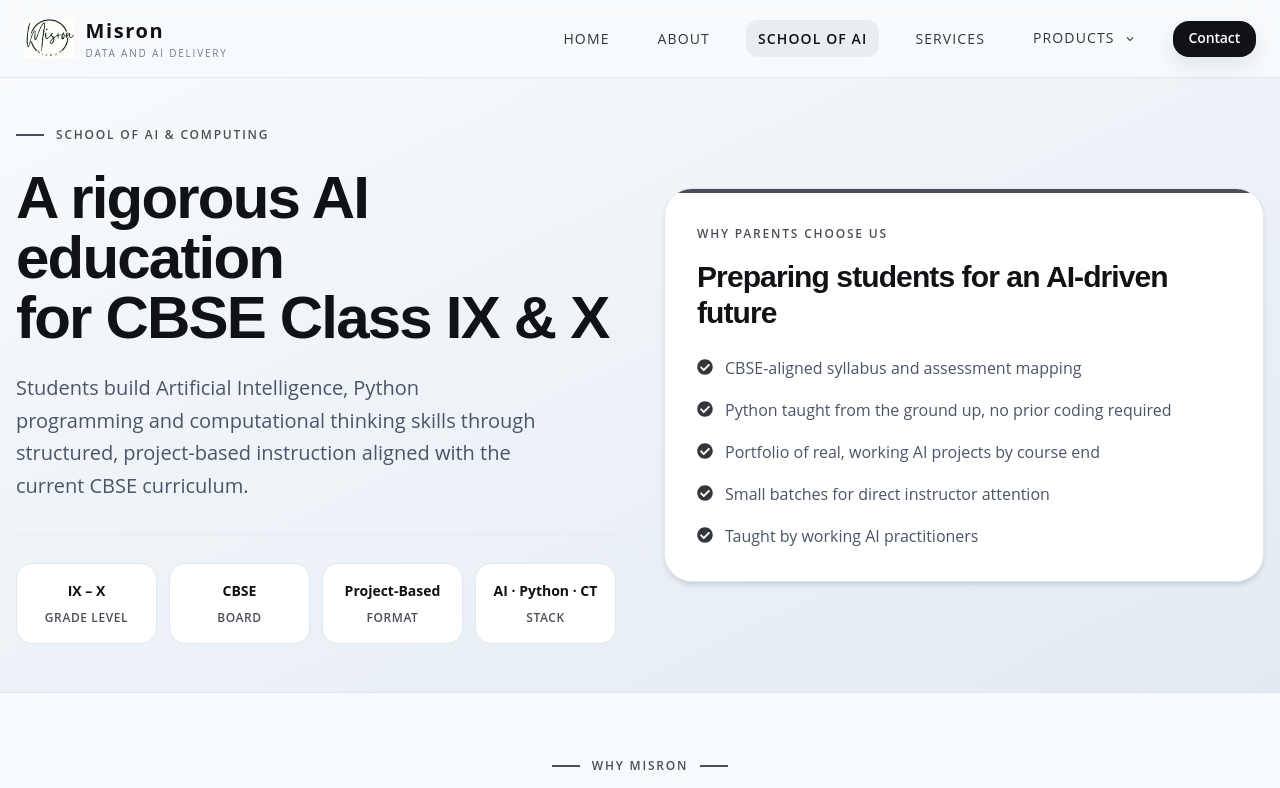
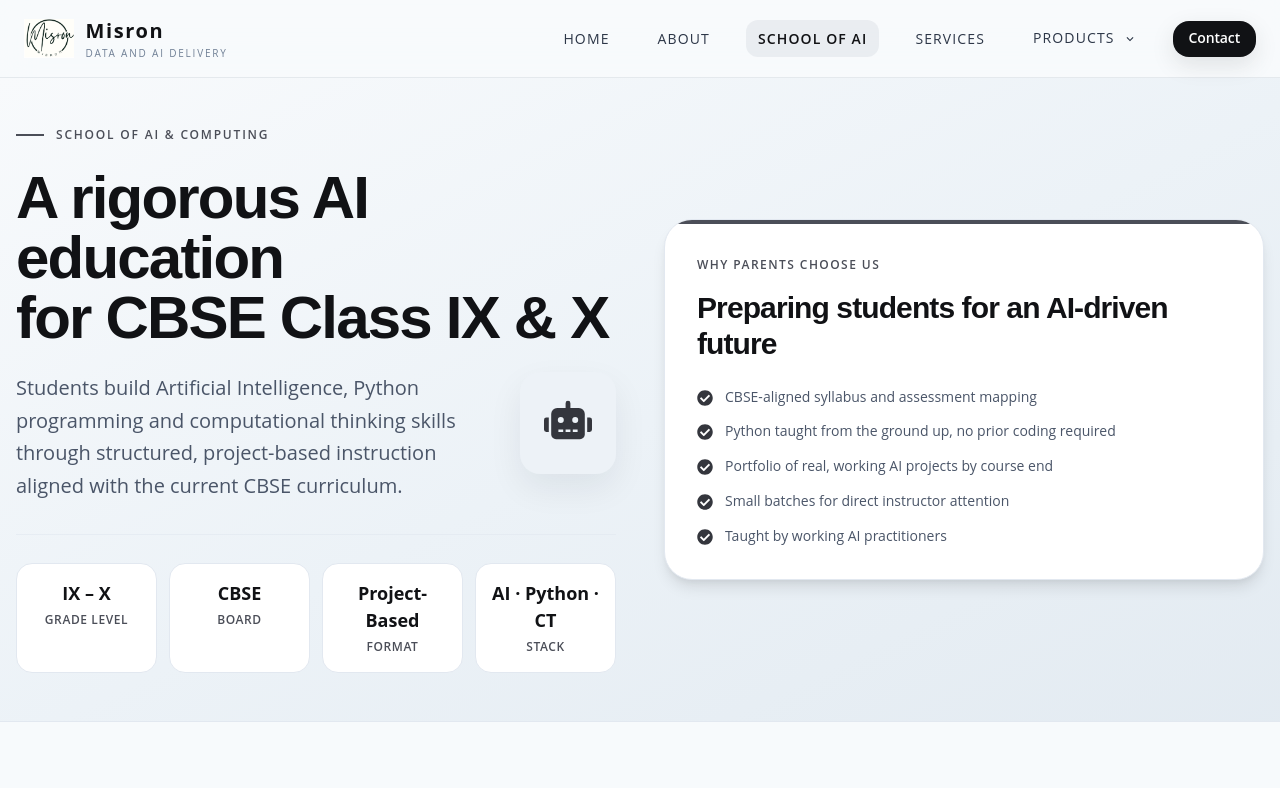
Before and after one commit to ambarishg/misron, a React (Vite) app: page /schoolofai in a window 1280 px wide. Shown: the top 788 px of the page. Built offline with nearby package versions, Linux system fonts and the light colour scheme.

Commit message:
UX changes

```diff
--- a/src/pages/SchoolOfAI.jsx
+++ b/src/pages/SchoolOfAI.jsx
@@ -112,15 +112,25 @@ export default function SchoolOfAI() {
               for CBSE Class IX &amp; X
             </Heading>
 
+            <HStack align="flex-start" spacing={6} wrap="wrap">
+              <Box flex="1" minW="220px">
                 <Text fontSize={{ base: "lg", md: "xl" }} color={heroSubtext} maxW="520px" lineHeight="tall">
                   Students build Artificial Intelligence, Python programming and
                   computational thinking skills through structured, project-based
                   instruction aligned with the current CBSE curriculum.
                 </Text>
+              </Box>
+
+              <Box display={{ base: "none", md: "block" }}>
+                <Box bg={badgeBg} rounded="xl" p={6} boxShadow={cardShadow} textAlign="center">
+                  <Icon as={FaRobot} boxSize={12} color={accent} />
+                </Box>
+              </Box>
+            </HStack>
 
             <Divider borderColor="gray.200" py={1} />
 
-            <SimpleGrid columns={4} spacing={3} pt={1}>
+            <SimpleGrid columns={{ base: 2, md: 4 }} spacing={3} pt={1}>
               {stats.map((s) => (
                 <Box
                   key={s.label}
@@ -132,10 +142,10 @@ export default function SchoolOfAI() {
                   textAlign="center"
                 >
                   <Text
-                    fontSize={{ base: "sm", md: "base" }}
+                    fontSize={{ base: "sm", md: "lg" }}
                     fontWeight="700"
                     color={heroText}
-                    mb={2}
+                    mb={1}
                   >
                     {s.value}
                   </Text>
@@ -159,33 +169,34 @@ export default function SchoolOfAI() {
             borderRadius="2xl"
             border="1px solid"
             borderColor={borderColor}
-            shadow="md"
+            shadow="lg"
             position="relative"
             overflow="hidden"
           >
             <Box h="4px" bg={accentBar} />
 
             <Box p={8}>
+              <Box mb={4}>
                 <Text
                   fontSize="xs"
-                letterSpacing="0.15em"
+                  letterSpacing="0.12em"
                   fontWeight="600"
                   color={accentBar}
                   textTransform="uppercase"
-                mb={4}
                 >
                   Why Parents Choose Us
                 </Text>
+              </Box>
 
               <Heading size="lg" fontWeight="700" color={sectionTitle} mb={6}>
                 Preparing students for an AI-driven future
               </Heading>
 
-              <VStack align="stretch" spacing={4}>
+              <VStack align="stretch" spacing={3}>
                 {credentials.map((item) => (
                   <HStack key={item} align="start" spacing={3}>
                     <Icon as={FaCheckCircle} color={accent} mt={1} boxSize={4} />
-                    <Text color={textColor} lineHeight="tall">
+                    <Text color={textColor} lineHeight="tall" fontSize="sm">
                       {item}
                     </Text>
                   </HStack>
```
Lines whose indentation alone changed are shown as unchanged.
